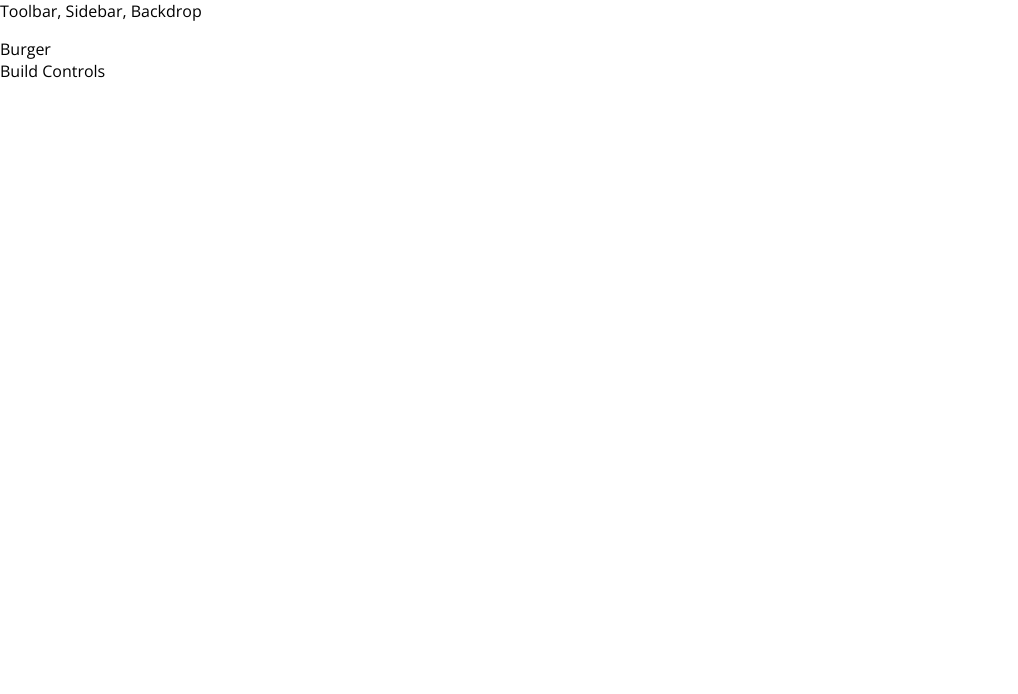
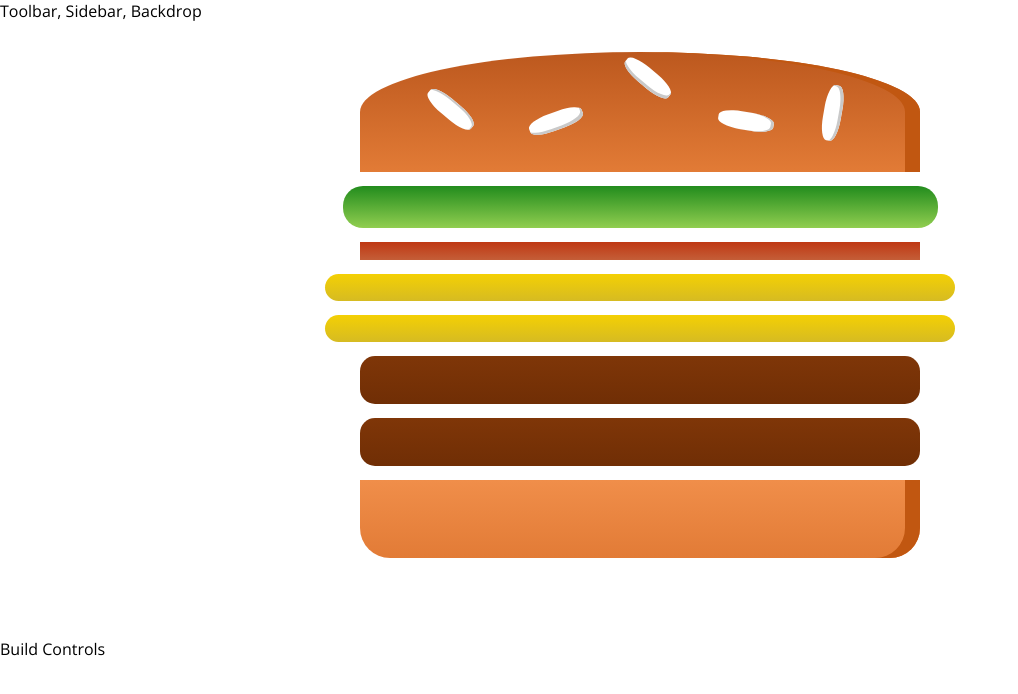
Before and after one commit to keff6/react-hamburger-app, a React app: page / in a window 1280 px wide. Shown: the top 694 px of the page, without its empty margins (0-1018 px from the left). Built offline with nearby package versions, Linux system fonts and the light colour scheme.

Commit message:
Add burger dinamically

```diff
--- /dev/null
+++ b/src/components/Burger/Burger.css
@@ -0,0 +1,30 @@
+.Burger {
+  font-size: 1.2rem;
+  font-weight: bold;
+  height: 250px;
+  margin: auto;
+  overflow: scroll;
+  text-align: center;
+  width: 100%;
+}
+
+@media (min-width: 500px) and (max-height: 401px) {
+  .Burger {
+    height: 300px;
+    width: 350px;
+  }
+}
+
+@media (min-width: 500px) and (min-height: 401px) {
+  .Burger {
+    height: 400px;
+    width: 450px;
+  }
+}
+
+@media (min-width: 1000px) and (min-height: 700px) {
+  .Burger {
+    height: 600px;
+    width: 700px;
+  }
+}
--- a/src/components/Burger/Burger.js
+++ b/src/components/Burger/Burger.js
@@ -0,0 +1,30 @@
+import React from 'react';
+import classes from './Burger.css';
+import BurgerIngredient from './BurgerIngredient/BurgerIngredient';
+
+const burger = props => {
+  const transformedIngredients =
+    Object.keys(props.ingredients)
+      .map(igKey => {
+        return [...Array(props.ingredients[igKey])]
+          .map((_, i) => {
+            return (
+              <BurgerIngredient
+                key={igKey + i}
+                type={igKey}
+              />
+            );
+          })
+      });
+
+  return (
+    <div className={classes.Burger}>
+      <BurgerIngredient type="bread-top" />
+        {transformedIngredients}
+      <BurgerIngredient type="bread-bottom" />
+    </div>
+  );
+};
+
+
+export default burger;
--- a/src/containers/BurgerBuilder/BurgerBuilder.js
+++ b/src/containers/BurgerBuilder/BurgerBuilder.js
@@ -1,11 +1,23 @@
 import React, { Component } from 'react';
 import Wrapper from '../../hoc/Wrapper';
+import Burger from '../../components/Burger/Burger';
 
 class BurgerBuilder extends Component {
+  state = {
+    ingredients: {
+      salad: 1,
+      bacon: 1,
+      cheese: 2,
+      meat: 2
+    }
+  }
+
   render () {
     return (
       <Wrapper>
-        <div>Burger</div>
+        <div>
+          <Burger ingredients={this.state.ingredients} />
+        </div>
         <div>Build Controls</div>
       </Wrapper>
     );
```
